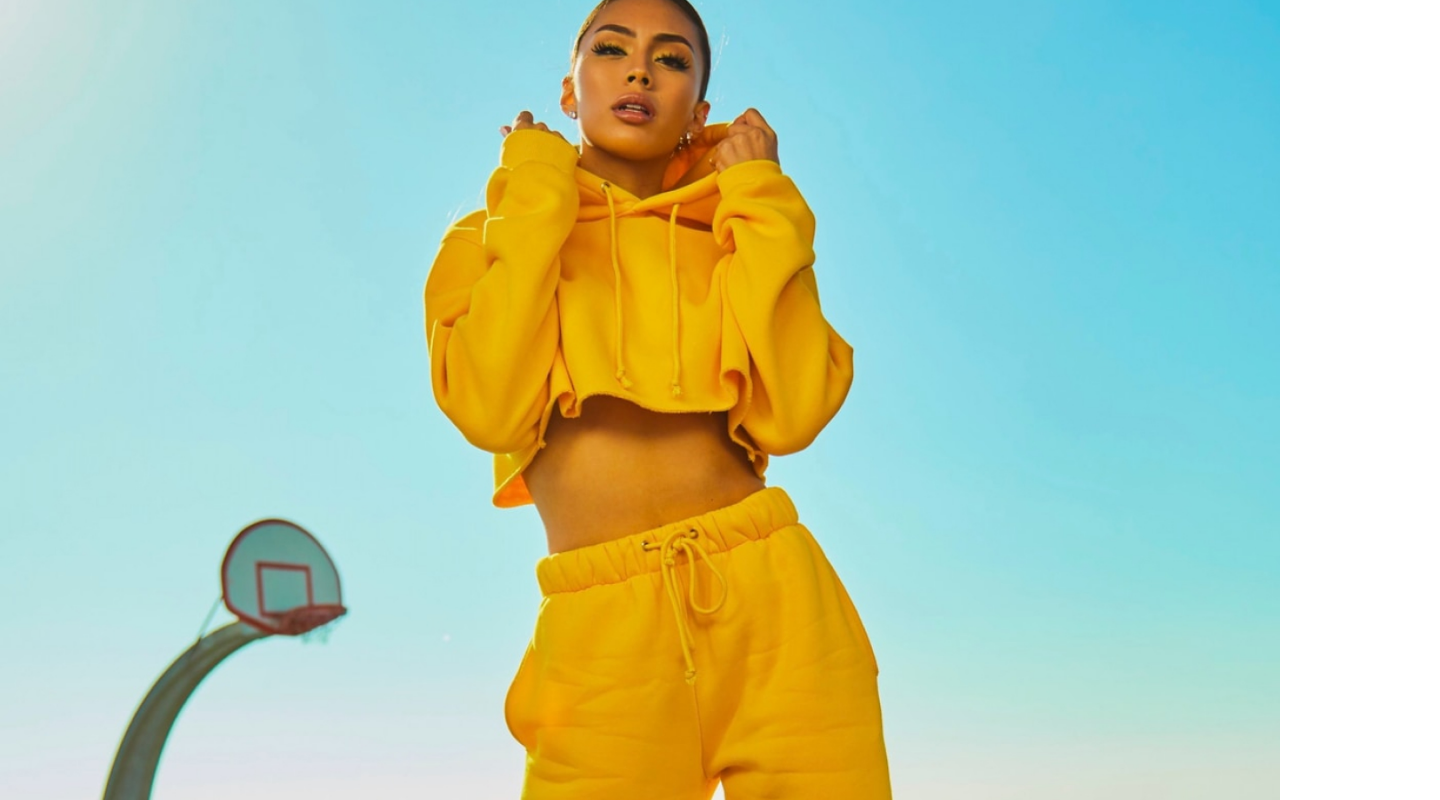
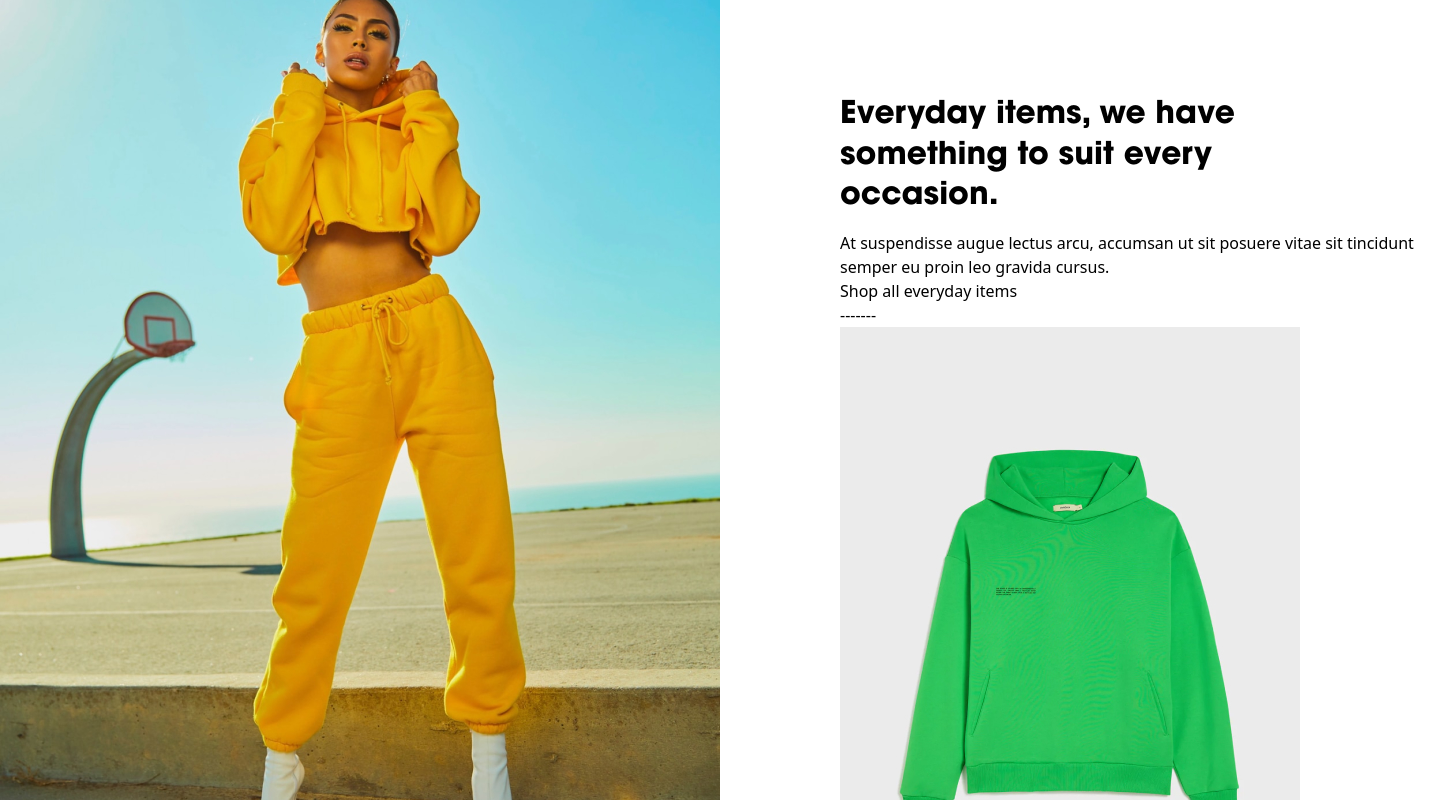
Before and after one commit to tugcan-kartal/DigiFist, a React (Create React App) app: page / in a window 1280 px wide. Shown: the top 800 px of the page, 1440 px wide, since content can reach past the window. Built offline with nearby package versions, Linux system fonts and the light colour scheme.

Commit message:
added image and text

```diff
--- a/src/components/HomePage.css
+++ b/src/components/HomePage.css
@@ -0,0 +1,8 @@
+@font-face {
+    font-family: 'ITC Avant Garde Gothic Pro';
+    src: url('../static/fonts/ITCAvantGardePro-Bold.otf') format('opentype');
+}
+
+.textone {
+    font-family: 'ITC Avant Garde Gothic Pro', sans-serif;
+}
--- a/src/components/HomePage.js
+++ b/src/components/HomePage.js
@@ -8,14 +8,16 @@ import BlueOne from "../static/blueone.jpg";
 const HomePage = () => {
   return (
     <div>
-        <div>
-            <div>
-                <img src={Girl} alt='not found'/>
+        <div className='flex w-[1440px] h-[864px]'>
+
+            <div className='w-[720px] h-[864px]'>
+                <img className='w-[720px] h-[864px]' src={Girl} alt='not found'/>
             </div>
 
-            <div>
+            <div className='w-[720px] h-[864px] border-box'>
+                <div className='ml-[120px] mt-[96px] mb-[92px]'>
 
-                <div>
+                    <div className='textone w-[494px] h-[123px] mb-[12px] font-bold text-[31.25px] leading-[130%] items-end'>
                         Everyday items, we have something to suit every occasion.
                     </div>
 
@@ -35,7 +37,7 @@ const HomePage = () => {
 
                         <div>
                             <div>
-                            <img src={GreenOne}/>
+                                <img src={GreenOne} alt='not found'/>
                             </div>
                             <div>365 Signature Hoodie</div>
                             <div>
@@ -52,6 +54,8 @@ const HomePage = () => {
                     </div>
                 </div>
             </div>
+
+        </div>
     </div>
   )
 }
```
Lines whose indentation alone changed are shown as unchanged.
